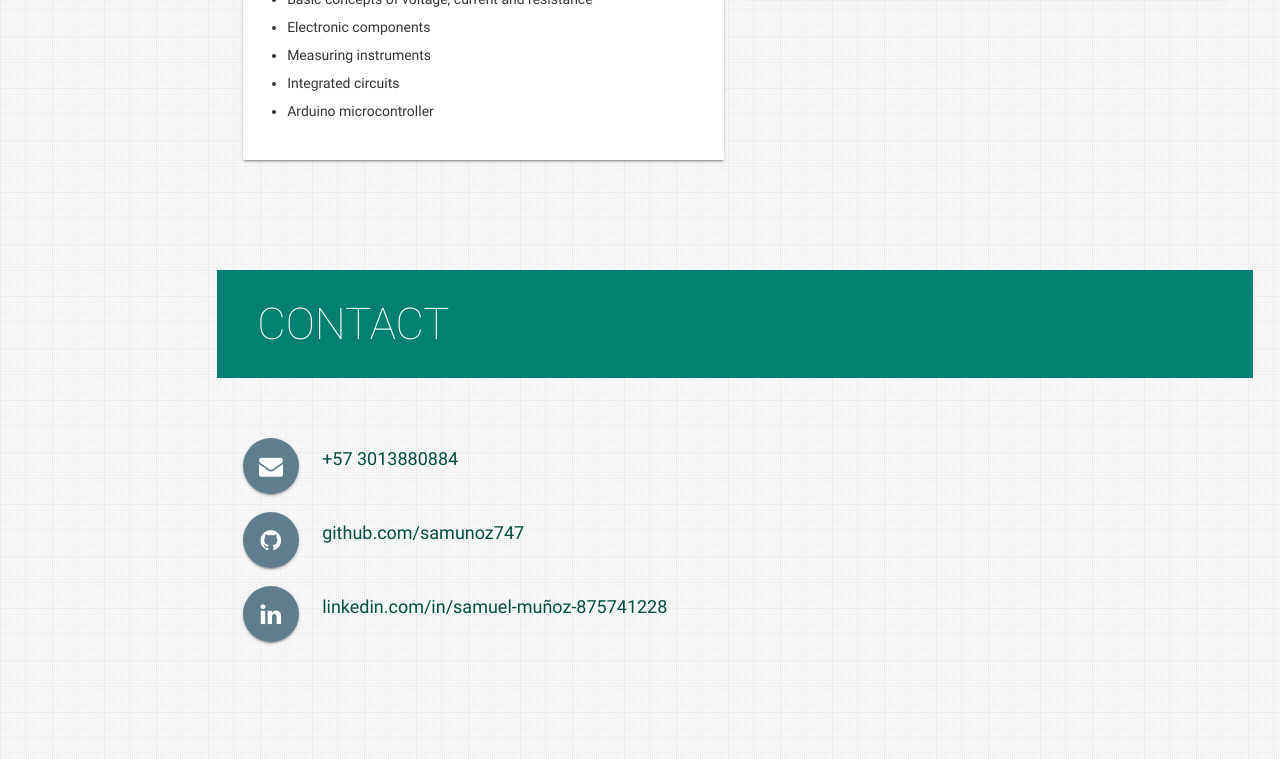
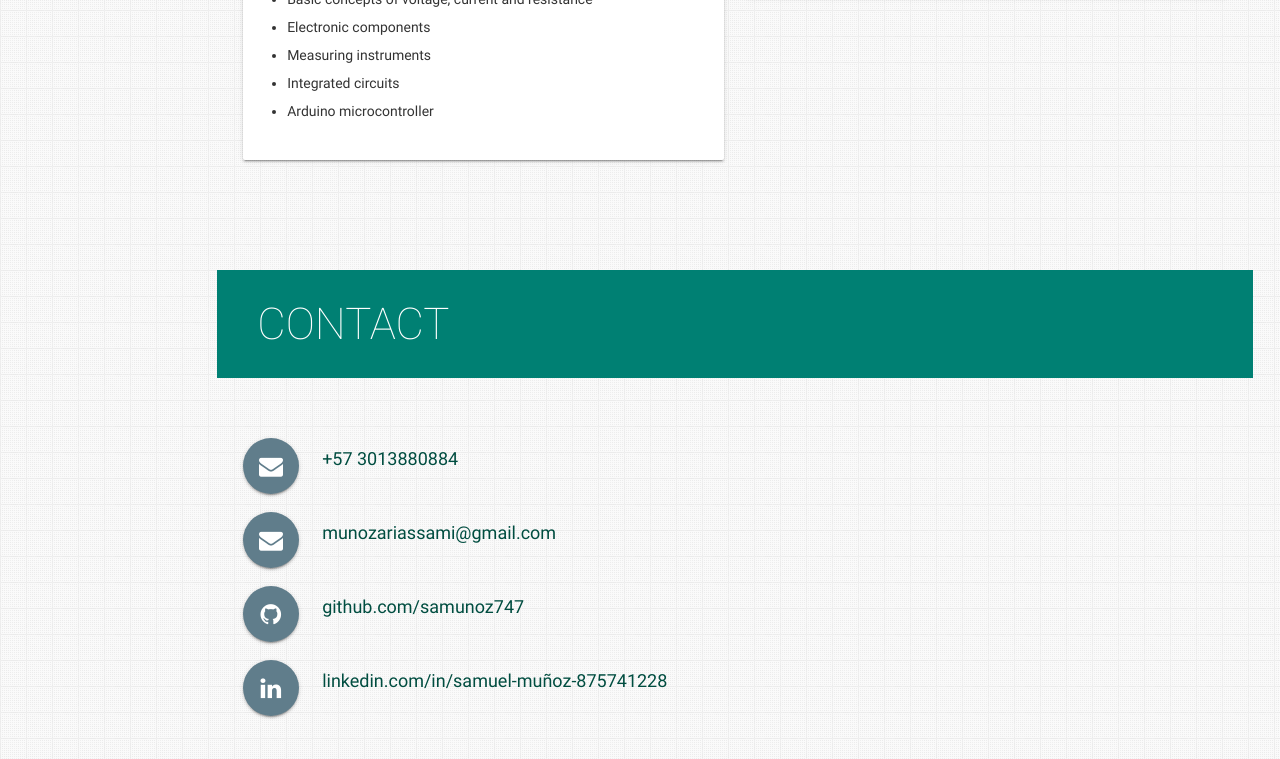
Before and after one commit to samunoz747/samunoz747.github.io, a website: page index.html in a window 1280 px wide. Shown: the part 3136-3895 px from the top of the page. Drawn offline with nearby package versions, Linux system fonts and the light colour scheme.

Commit message:
Update index.html

```diff
--- a/index.html
+++ b/index.html
@@ -389,6 +389,12 @@ One of the most exciting tools in modern mechanical design is 3D printing. With
               class="hoverline">+57 3013880884</a></a>
         </p>
         <p>
+          <a aria-label="Email Samuel" href="mailto:munozariassami@gmail.com" target="_blank" data-position="top"
+            data-tooltip="Email Samuel" class="btn-floating btn-large waves-effect waves-light blue-grey tooltipped"><i
+              class="fa fa-envelope"></i><a aria-label="Email Samuel" href="mailto:munozariassami@gmail.com"
+              class="hoverline">munozariassami@gmail.com</a></a>
+         <p>
+        <p>
           <a aria-label="View Samuel on GitHub" href="http://github.com/samunoz747" target="_blank"
             data-position="top" data-tooltip="View Samuel on GitHub"
             class="btn-floating btn-large waves-effect waves-light blue-grey tooltipped"><i class="fa fa-github"></i><a
```
